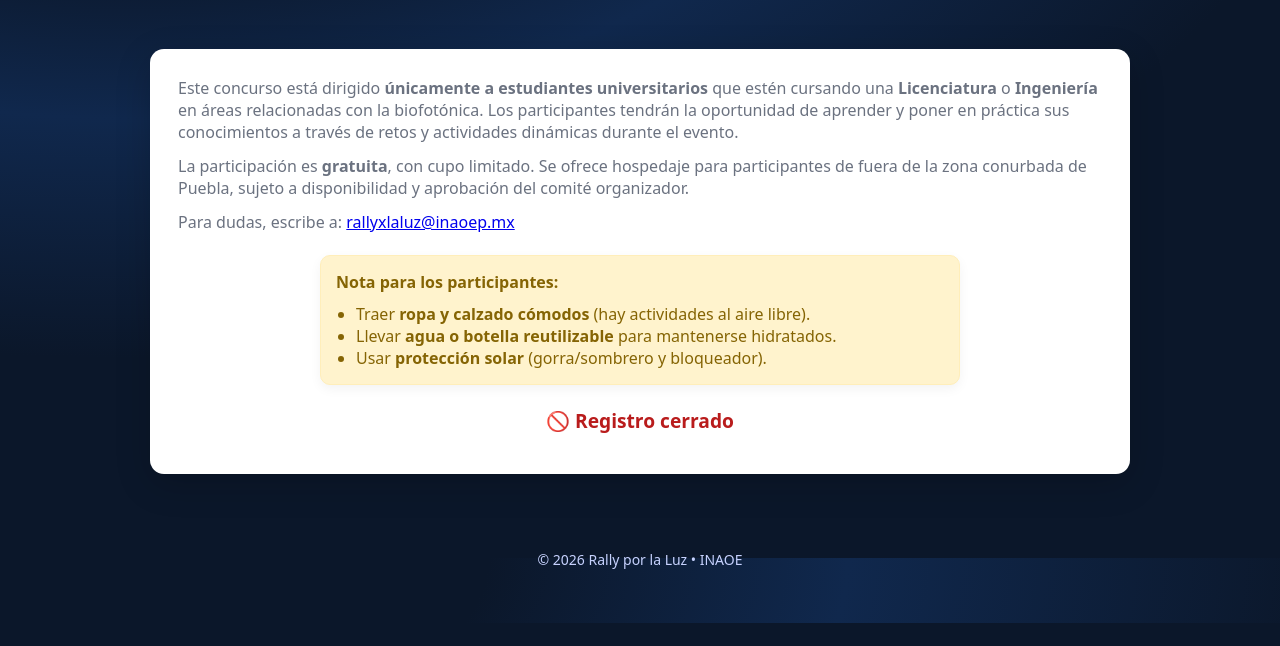
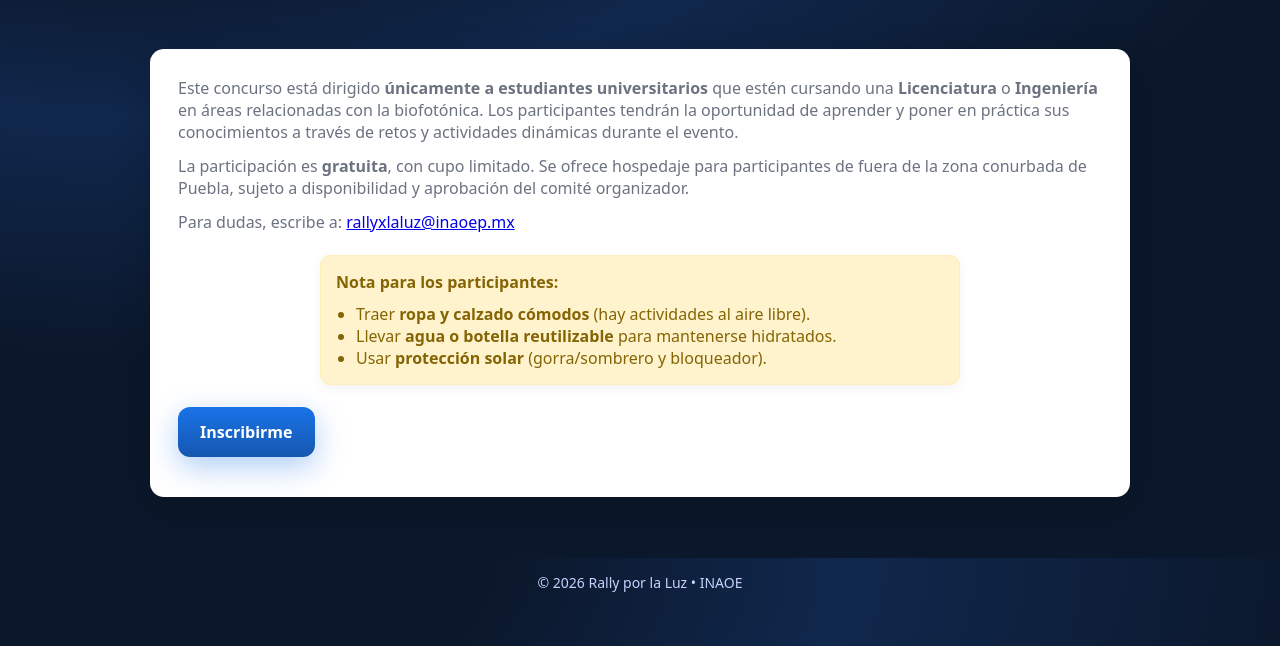
Before and after one commit to rally-luz/2026, a plain HTML site: page index.html in a window 1280 px wide. Shown: the part 242-888 px from the top of the page. Before the commit the page ends 865 px from the top, so only its background shows below. Drawn offline with Linux system fonts and the light colour scheme.

Commit message:
Abre registro en portada

```diff
--- a/index.html
+++ b/index.html
@@ -50,6 +50,12 @@
     }
     .note ul{margin:10px 0 0; padding-left:20px}
 
+    .cta{display:inline-block; padding:14px 22px; border-radius:12px; text-decoration:none;
+      background:linear-gradient(180deg,var(--pri),var(--pri-700)); color:#fff; font-weight:700;
+      box-shadow:0 10px 30px rgba(26,115,232,.35); transition:transform .12s ease, filter .12s ease}
+    .cta:hover{transform:translateY(-1px); filter:brightness(1.05)}
+    .cta:focus{outline:3px solid var(--ring); outline-offset:3px}
+
     footer{color:#c7d2fe; text-align:center; font-size:14px; padding:22px 14px 40px}
     @media (prefers-reduced-motion: reduce){.cta{transition:none}}
   </style>
@@ -88,9 +94,8 @@
         </ul>
       </div>
 
-      <!-- Registro cerrado -->
-      <p style="margin-top:18px; font-weight:bold; color:#b91c1c; text-align:center; font-size:1.2rem;">
-        🚫 Registro cerrado
+      <p style="margin-top:18px">
+        <a class="cta" href="formulario_rally_por_la_luz_2026.html">Inscribirme</a>
       </p>
     </main>
 
```
